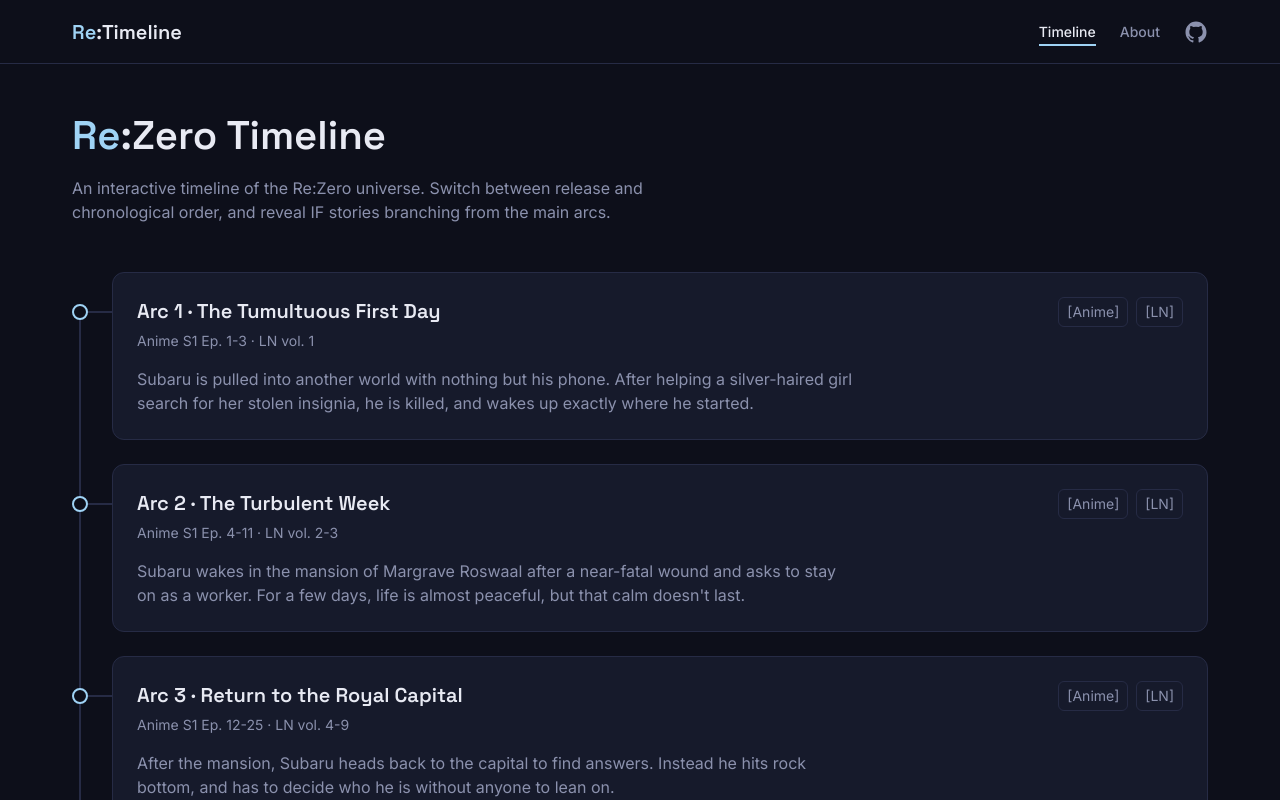
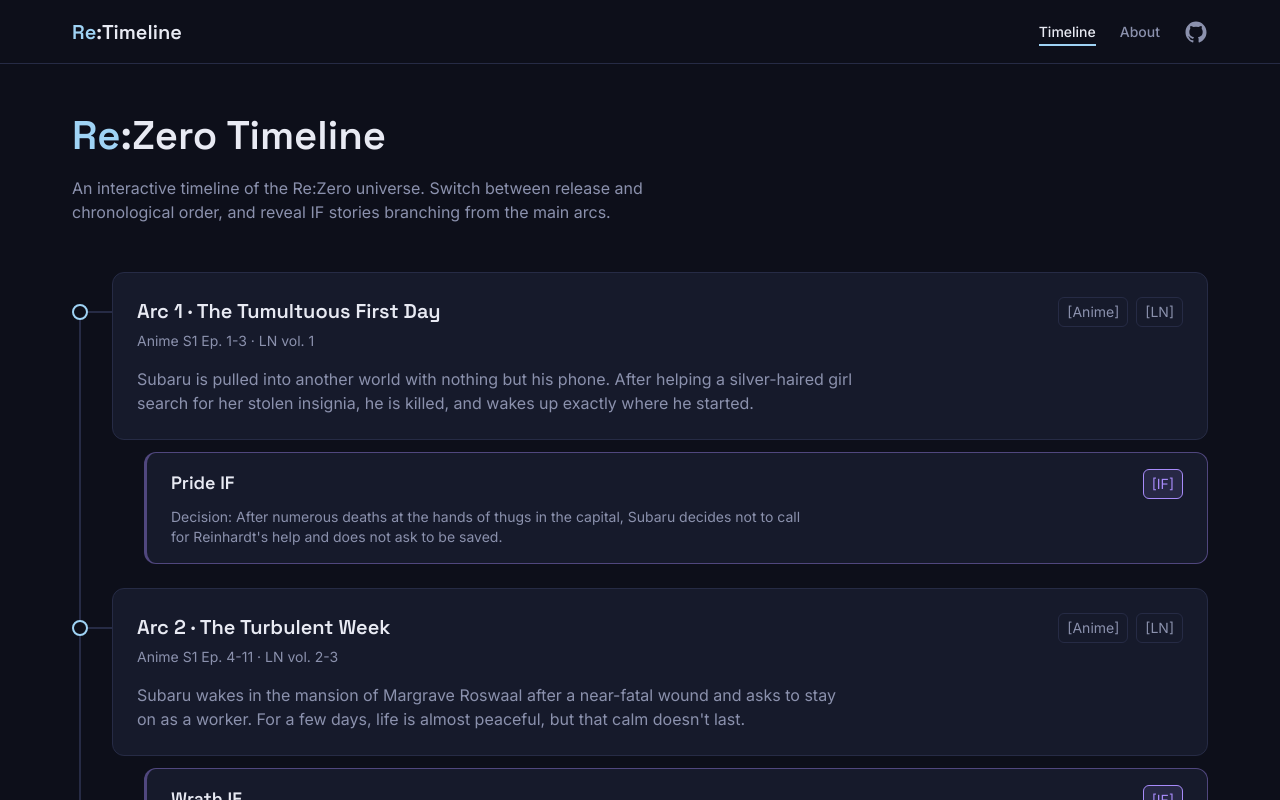
Before and after one commit to Atsui04/re-timeline, a React (Vite) app: page / in a window 1280 px wide. Shown: the top 800 px of the page. Built offline with nearby package versions, Linux system fonts and the light colour scheme.

Commit message:
feat: render IF stories under their arcs

```diff
--- a/src/components/timeline/TimelineRow.tsx
+++ b/src/components/timeline/TimelineRow.tsx
@@ -1,13 +1,15 @@
-import type { MainEvent } from "../../types";
+import type { IfStory, MainEvent } from "../../types";
 import EventCard from "./EventCard";
+import IfCard from "./IfCard";
 
 interface TimelineRowProps {
   event: MainEvent;
+  branches: IfStory[];
 }
 
-function TimelineRow({ event }: TimelineRowProps) {
+function TimelineRow({ event, branches }: TimelineRowProps) {
   return (
-    <li className="group relative pb-6 pl-10 last:pb-0">
+    <li className="group relative pl-10">
       <span
         aria-hidden="true"
         className="bg-border pointer-events-none absolute top-0 bottom-0 left-1.75 w-0.5 group-first:top-10 group-last:bottom-auto group-last:h-10"
@@ -20,7 +22,12 @@ function TimelineRow({ event }: TimelineRowProps) {
         aria-hidden="true"
         className="bg-border pointer-events-none absolute top-9.75 left-4 h-0.5 w-6"
       ></span>
-      <EventCard event={event} />
+      <div className="flex flex-col gap-3 pb-6 group-last:pb-0">
+        <EventCard event={event} />
+        {branches.map((branch) => (
+          <IfCard key={branch.id} ifStory={branch} />
+        ))}
+      </div>
     </li>
   );
 }
--- a/src/pages/TimelinePage.tsx
+++ b/src/pages/TimelinePage.tsx
@@ -1,17 +1,24 @@
 import TimelineIntro from "../components/TimelineIntro";
 import { events } from "../data";
-import { isMainEvent } from "../types";
+import { isIf, isMainEvent } from "../types";
 import TimelineRow from "../components/timeline/TimelineRow";
 
 function TimelinePage() {
   const mainEvents = events.filter(isMainEvent);
+  const ifStories = events.filter(isIf);
 
   return (
     <>
       <TimelineIntro />
       <ol>
         {mainEvents.map((e) => (
-          <TimelineRow event={e} key={e.id} />
+          <TimelineRow
+            key={e.id}
+            event={e}
+            branches={ifStories.filter(
+              (branch) => branch.branchesFrom === e.id,
+            )}
+          />
         ))}
       </ol>
     </>
```
